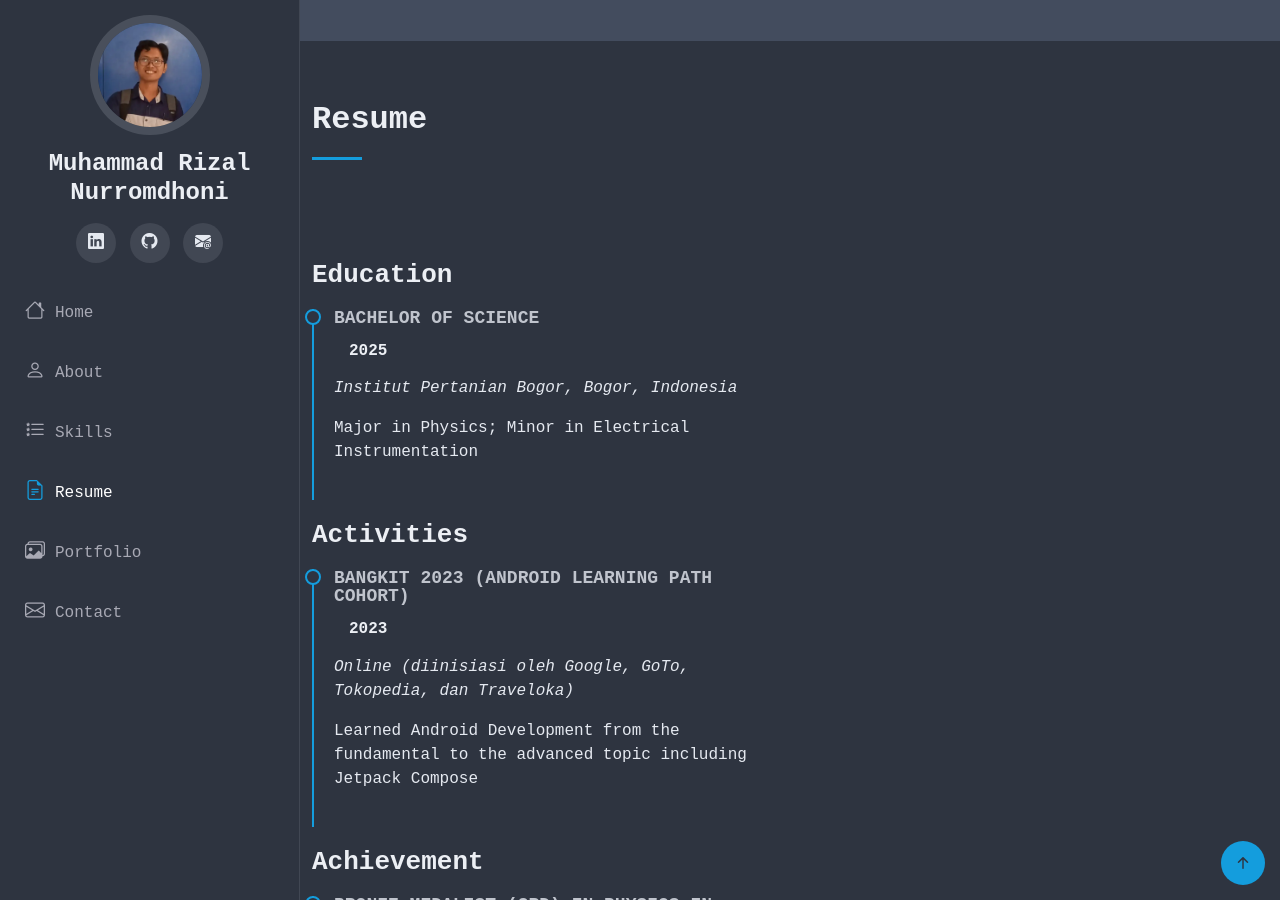
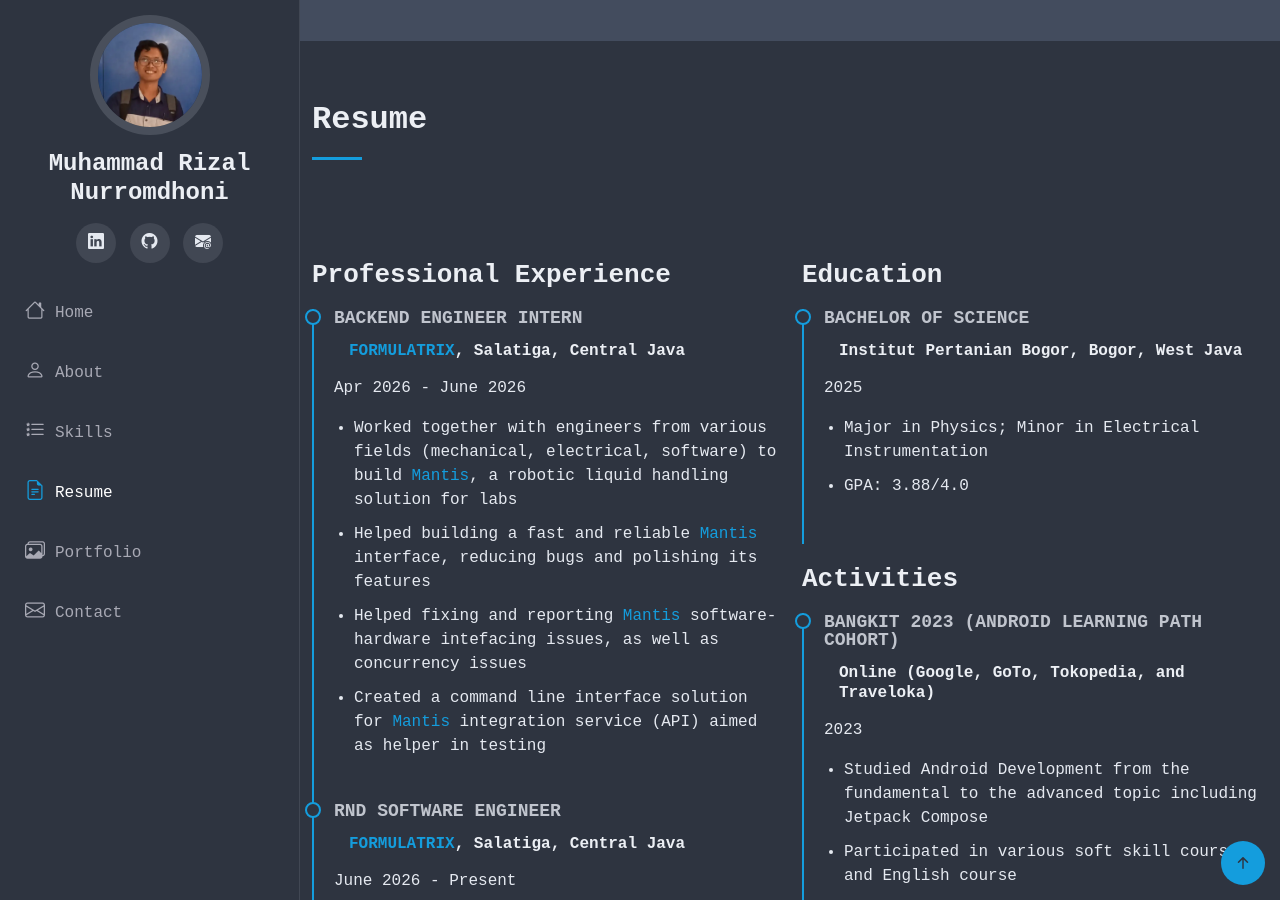
Before and after one commit to mrizaln/mrizaln.github.io, a Jekyll site: the page built from portfolio.html, in a window 1280 px wide and 900 px high, scrolled down 2293 px. Built offline with Jekyll 4.4.1, drawn with Linux system fonts in a browser that asks for light colours; some of the changed text lies outside the part shown.

Commit message:
Update resume section

```diff
--- a/portfolio.html
+++ b/portfolio.html
@@ -220,41 +220,69 @@
         <div class="row">
 
           <div class="col-lg-6">
+            <h3 class="resume-title">Professional Experience</h3>
+
+            <div class="resume-item">
+              <h4>Backend Engineer Intern</h4>
+              <h5><a href="https://formulatrix.com/">FORMULATRIX</a>, Salatiga, Central Java</h5>
+              <p>Apr 2026 - June 2026</p>
+              <ul>
+                <li>Worked together with engineers from various fields (mechanical, electrical, software) to build <a href="https://formulatrix.com/liquid-handling-systems/mantis-liquid-dispenser/">Mantis</a>, a robotic liquid handling solution for labs</li>
+                <li>Helped building a fast and reliable <a href="https://formulatrix.com/liquid-handling-systems/mantis-liquid-dispenser/">Mantis</a> interface, reducing bugs and polishing its features</li>
+                <li>Helped fixing and reporting <a href="https://formulatrix.com/liquid-handling-systems/mantis-liquid-dispenser/">Mantis</a> software-hardware intefacing issues, as well as concurrency issues</li>
+                <li>Created a command line interface solution for <a href="https://formulatrix.com/liquid-handling-systems/mantis-liquid-dispenser/">Mantis</a> integration service (API) aimed as helper in testing</li>
+              </ul>
+            </div>
+
+            <div class="resume-item">
+              <h4>RnD Software Engineer</h4>
+              <h5><a href="https://formulatrix.com/">FORMULATRIX</a>, Salatiga, Central Java</h5>
+              <p>June 2026 - Present</p>
+              <ul>
+                <li>Mastered working with Linux and Raspberry Pi, required for controlling various lab automation devices in Formulatrix</li>
+                <li>Learned the intricacies of working with Hardware by developing a driver for a barcode scanner</li>
+                <li>Created a POC project for controlling <a href="https://formulatrix.com/liquid-handling-systems/mantis-liquid-dispenser/">Mantis</a> on a Linux machine (which currently is Windows only)</li>
+              </ul>
+            </div>
+
+          </div>
+
+          <div class="col-lg-6">
             <h3 class="resume-title">Education</h3>
 
             <div class="resume-item">
               <h4>Bachelor of Science</h4>
-              <h5>2025</h5>
-              <p><em>Institut Pertanian Bogor, Bogor, Indonesia</em></p>
-              <p>Major in Physics; Minor in Electrical Instrumentation</p>
+              <h5>Institut Pertanian Bogor, Bogor, West Java</h5>
+              <p>2025</p>
+              <ul>
+                <li>Major in Physics; Minor in Electrical Instrumentation</li>
+                <li>GPA: 3.88/4.0</li>
+              </ul>
             </div><!-- Edn Resume Item -->
 
             <h3 class="resume-title">Activities</h3>
 
             <div class="resume-item">
               <h4>Bangkit 2023 (Android Learning Path Cohort)</h4>
-              <h5>2023</h5>
-              <p><em>Online (diinisiasi oleh Google, GoTo, Tokopedia, dan Traveloka)</em></p>
-              <p>Learned Android Development from the fundamental to the advanced topic including Jetpack Compose</p>
-            </div><!-- Edn Resume Item -->
+              <h5>Online (Google, GoTo, Tokopedia, and Traveloka)</h5>
+              <p>2023</p>
+              <ul>
+                <li>Studied Android Development from the fundamental to the advanced topic including Jetpack Compose</li>
+                <li>Participated in various soft skill courses and English course</li>
+              </ul>
+            </div>
 
             <h3 class="resume-title">Achievement</h3>
 
             <div class="resume-item">
               <h4>Bronze Medalist (3rd) in Physics in National Math and Science Olympiad (ONMIPA)</h4>
-              <h5>2022</h5>
-              <p><em>Malang, Jawa Timur</em></p>
-              <p>Competed against 260 participants from over 80 Universities from all over Indonesia.</p>
-            </div><!-- Edn Resume Item -->
-
+              <h5>Kemendikbudristek, Malang, East Java</h5>
+              <p>2022</p>
+              <ul>
+                <li>Competed against 260 participants from over 80 Universities from all over Indonesia.</li>
+              </ul>
+            </div>
           </div>
-
-          <!-- <div class="col-lg-6"> -->
-          <!--   <h3 class="resume-title">Professional Experience</h3> -->
-
-          <!--   <p><em>None at the moment :D</em></p> -->
-
-          <!-- </div> -->
 
         </div>
 
```
